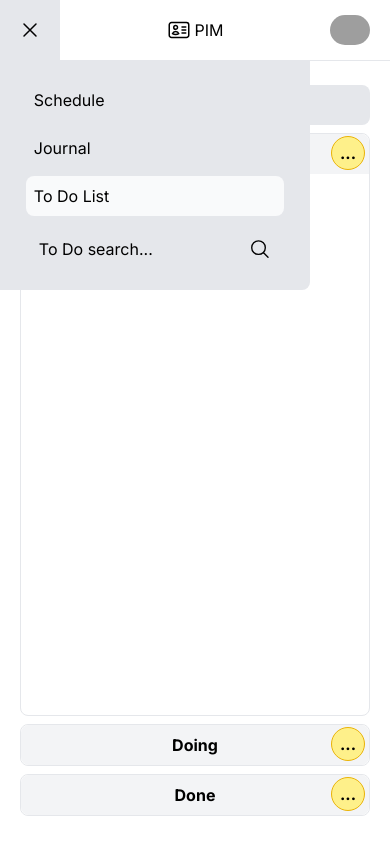
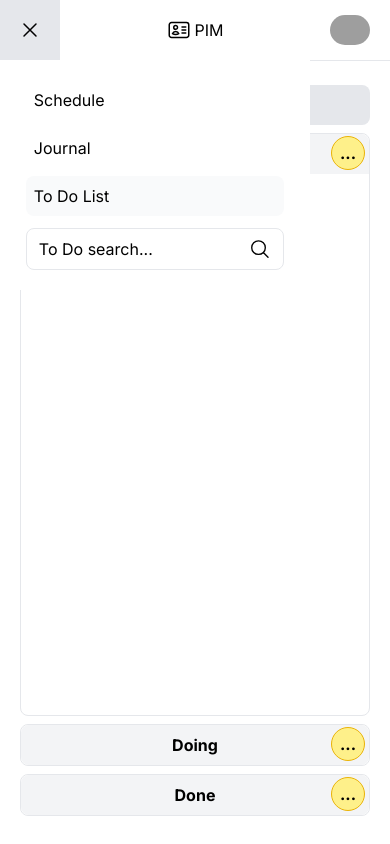
Before and after one commit to thitipongr/Final-Project-Front-end---Dev-Init, a Next.js app: page /ToDoList in a window 390 px wide. Both pictures are taken after a click on the element 30 px from the left and 30 px from the top of the page. Built offline with nearby package versions, Linux system fonts and the light colour scheme; grey boxes are pictures that could not be loaded.

Commit message:
Adjust dark mode to navbar

```diff
--- a/app/components/Navbar/Navbar.tsx
+++ b/app/components/Navbar/Navbar.tsx
@@ -57,13 +57,13 @@ const Navbar = () => {
   const router = useRouter();
 
   return (
-    <div className="flex justify-center border-b z-10 lg:px-7">
+    <div className="flex justify-center border-b z-10 lg:px-7 dark:text-neutral-50">
       <div className="flex flex-row justify-between items-center h-[60px] container">
         <div
           className={clsx(
             "flex lg:hidden w-[60px] items-center justify-center h-full",
             {
-              "bg-gray-200": expandMenuState,
+              "bg-gray-200 dark:bg-slate-800": expandMenuState,
             }
           )}
           onClick={expandMenuHandler}
@@ -140,7 +140,7 @@ const Navbar = () => {
         <div className="flex flex-row items-center pr-5 lg:pr-0">
           <div
             className={clsx(
-              "items-center py-5 pt-4 lg:flex lg:flex-row lg:static lg:bg-white lg:py-0 lg:mr-4",
+              "items-center py-5 pt-4 lg:flex lg:flex-row lg:static lg:bg-white lg:py-0 lg:mr-4 bg-white dark:bg-gray-900",
               {
                 hidden: !expandMenuState,
                 "flex flex-col fixed top-[60px] left-0 right-0 bg-gray-200 mr-[80px] lg:mx-0 rounded-br-lg":
@@ -154,9 +154,9 @@ const Navbar = () => {
                   key={index}
                   href={data.pathName}
                   className={clsx(
-                    "p-2 w-10/12 mx-1 my-1 lg:w-auto lg:hover:bg-gray-100 lg:hover:rounded-lg",
+                    "p-2 w-10/12 mx-1 my-1 lg:w-auto lg:hover:bg-gray-100 lg:hover:rounded-lg hover:dark:bg-slate-700",
                     {
-                      "bg-gray-50 rounded-lg lg:bg-gray-300 hover:lg:bg-gray-300":
+                      "bg-gray-50 rounded-lg lg:bg-gray-300 hover:lg:bg-gray-300 dark:bg-slate-800 hover:dark:bg-slate-700":
                         pathname === data.pathName ||
                         (pathname === "/" && data.displayName === "Schedule"),
                     }
@@ -168,7 +168,7 @@ const Navbar = () => {
             })}
             <div className="pt-2 w-10/12 lg:pt-0 lg:pb-0 lg:w-auto">
               <button
-                className="rounded-lg border lg:mx-3 py-2 px-3 w-full flex flex-row hover:bg-gray-100"
+                className="rounded-lg border lg:mx-3 py-2 px-3 w-full flex flex-row hover:bg-gray-100 hover:dark:bg-slate-700 dark:border-slate-700"
                 onClick={() => {
                   setSearchModal(true);
                   router.push("/ToDoList");
@@ -204,7 +204,7 @@ const Navbar = () => {
             />
             <div
               className={clsx(
-                "items-center w-10 py-5 pt-12 space-y-7 lg:ml-3",
+                "items-center w-10 py-5 pt-12 space-y-7 lg:ml-3 dark:bg-slate-800",
                 {
                   hidden: !expandProfileState,
                   "flex flex-col fixed top-[30px] bg-gray-200 rounded-b-full -z-10":
--- a/app/layout.tsx
+++ b/app/layout.tsx
@@ -18,7 +18,7 @@ export default function RootLayout({
   return (
     <html lang="en">
       <body
-        className={`${inter.className} flex flex-col h-screen bg-white dark:bg-black`}
+        className={`${inter.className} flex flex-col h-screen bg-white dark:bg-gray-900`}
       >
         <Navbar />
         <div className="flex justify-center flex-1 my-2 px-5 lg:px-7">
```
